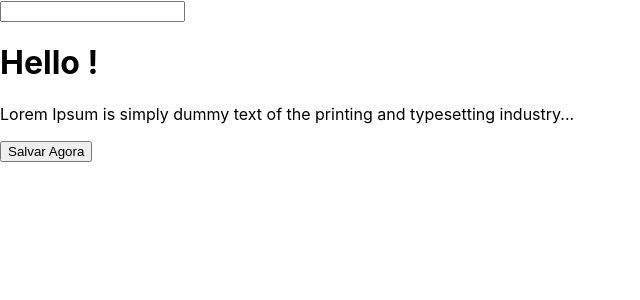
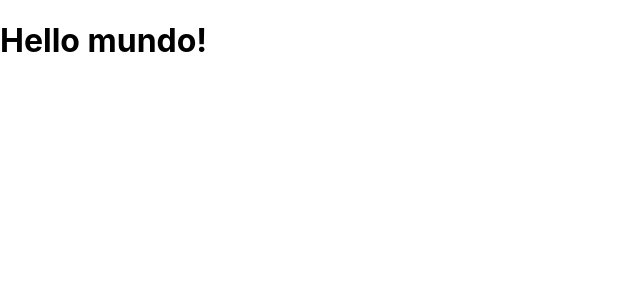
Before and after one commit to jacintolela/react-redux, a React (Create React App) app: page / in a window 1280 px wide. Shown: the top 300 px of the page, without its empty margins (0-640 px from the left). Built offline with nearby package versions, Linux system fonts and the light colour scheme.

Commit message:
--- Auto-Git Commit ---

```diff
--- a/src/App.js
+++ b/src/App.js
@@ -1,27 +1,11 @@
 import React from 'react';
 
-class App extends React.Component{
-
-  state = {
-    nome : ''
-  }
-
-  modificarNome = (event) => {
-    this.setState({
-      nome: event.target.value
-    })
-  }
-
-  render(){
-    return(
-      <>
-        <input type="text" value={this.state.nome} onChange={this.modificarNome}/>
-        <h1>Hello {this.state.nome} !</h1>
-        <p>Lorem Ipsum is simply dummy text of the printing and typesetting industry... </p>
-        <button>Salvar Agora</button>
-      </>
-    )
-  }
+function App (){
+  return(
+    <>
+      <h1>Hello mundo!</h1>
+    </>
+  )
 }
 
 export default App;
```
Also changed, not shown: .autogit/logs/log-5-0-2021-10-16-8.txt (added), 1 other file (tests, documents, lock files or other folders).
